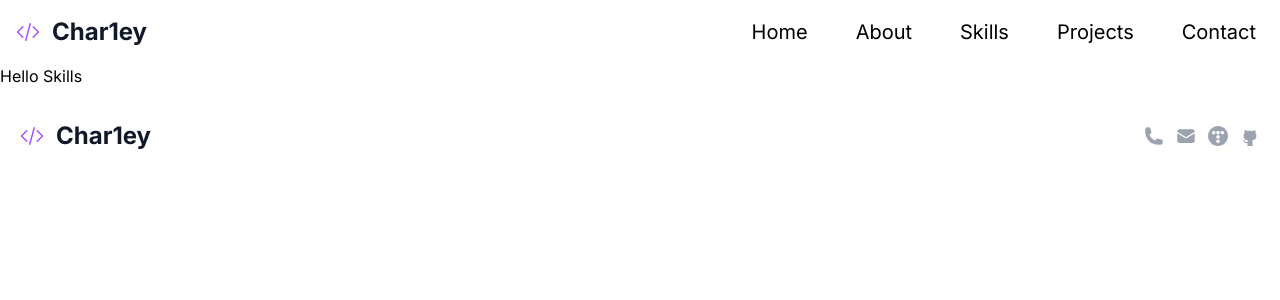
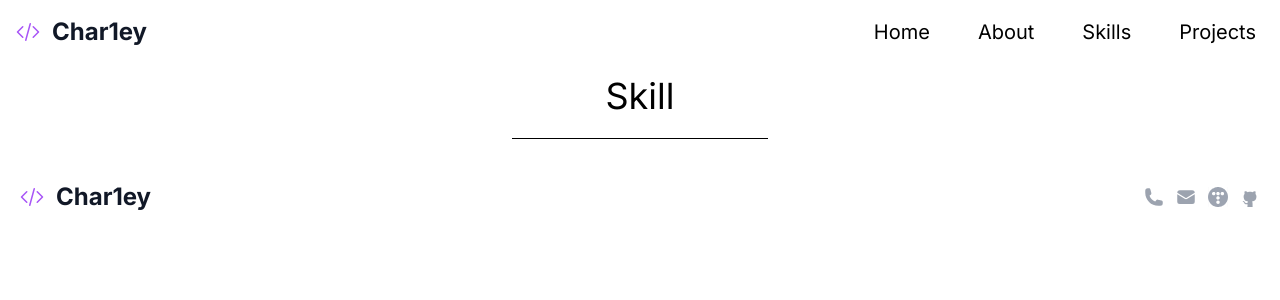
Before and after one commit to char1ey95/char1ey95.github.io, a Next.js app: page /skills in a window 1280 px wide. Shown: the top 300 px of the page. Built offline with nearby package versions, Linux system fonts and the light colour scheme.

Commit message:
Feat: Skills Home에 추가

```diff
--- a/src/app/page.tsx
+++ b/src/app/page.tsx
@@ -20,6 +20,10 @@ export default function Home() {
         </LgTextBox>
         <div>대략 6개의 박스가 올 공간</div>
       </div>
+      <div className="">
+        <MSubject>Skill</MSubject>
+        <SubjectSeparator />
+      </div>
       <div className="flex py-6 px-40 flex-col items-center gap-6 self-stretch">
         <div className="flex flex-col items-center">
           <MSubject>Project</MSubject>
--- a/src/app/skills/page.tsx
+++ b/src/app/skills/page.tsx
@@ -1,8 +1,12 @@
+import SubjectSeparator from "@/components/line/subjectSeparator"
+import MSubject from "@/components/subjects/mSubject"
+
 const Skills = () => {
     return (
-        <section className="hv-100">
-            Hello Skills
-        </section>
+        <div className="">
+            <MSubject>Skill</MSubject>
+            <SubjectSeparator />
+        </div>
     )
 }
 
--- a/src/common/header/header.tsx
+++ b/src/common/header/header.tsx
@@ -30,11 +30,6 @@ const Header = () => {
                         Projects
                     </Link>
                 </li>
-                <li>
-                    <Link href={"/contacts"}>
-                        Contact
-                    </Link>
-                </li>
             </ul>
         </header>
     )
```
